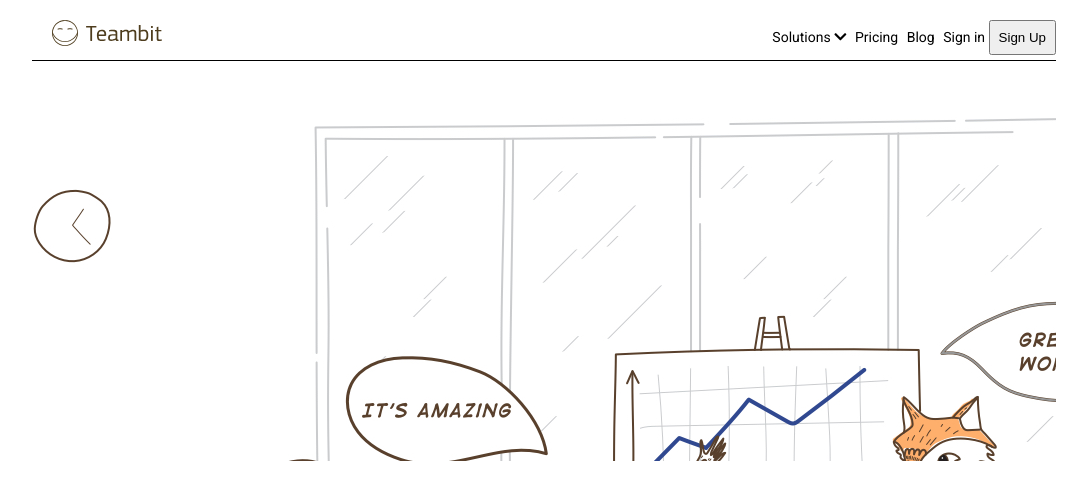
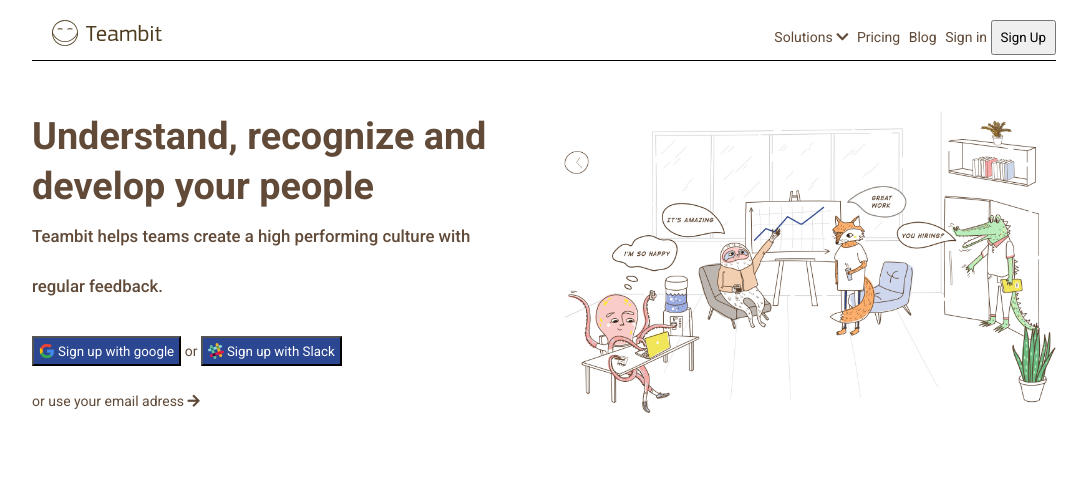
Before and after one commit to PascaSeba/node-sass-teambit, a website: page index.html in a window 1280 px wide. Shown: the whole page, without its empty margins (96-1183 px from the left). Drawn offline with Linux system fonts and the light colour scheme.

Commit message:
Header terminato

```diff
--- a/index.html
+++ b/index.html
@@ -37,7 +37,17 @@
                 <!-- Header inferiore: -->
                 <div class="head_inf flexed">
                     <div class="headinf_text">
-
+                        <h1>Understand, recognize and develop your people</h1>
+                        <p class="main_paragraph">Teambit helps teams create a high performing culture with regular feedback.</p>
+                        <div>
+                            <button><img src="img/google-logo.svg">Sign up with google</button>
+                            <span>or</span>
+                            <button><img src="img/slack-logo.svg">Sign up with Slack</button>
+                            <p>or use your email adress <i class="fas fa-arrow-right"></i></p>
+                        </div>
+                    </div>
+                    <div class="headinf_image">
+                        <img src="img/illustration-main.jpg" alt="">
                     </div>
                 </div>
             </div>
--- a/src/app.scss
+++ b/src/app.scss
@@ -1,6 +1,6 @@
+@import "partials/variables";
 @import "partials/mixins";
 @import "partials/general";
 @import "partials/header";
-@import "partials/variables";
 @import "partials/main";
 @import "partials/footer";
--- a/src/partials/_general.scss
+++ b/src/partials/_general.scss
@@ -5,8 +5,18 @@
 }
 
 body {
-    font-family: 'Roboto', sans-serif;
+    font-family: $my_font_family;
     font-size: 14px;
+    color: $texts_color;
+}
+
+body button {
+    font-family: $my_font_family;
+    cursor: pointer;
+    outline: none;
+    &:hover {
+        background-color: $button_hover_background;
+    }
 }
 
 .little_container {
--- a/src/partials/_header.scss
+++ b/src/partials/_header.scss
@@ -11,14 +11,16 @@
     border-bottom: 1px solid black;
 }
 
-.nav_space ul li {
-    list-style-type: none;
-    display: inline-block;
-    padding-left: 5px;
-}
-
-.nav_space button {
-    padding: 8px;
+.nav_space {
+    ul li {
+        list-style-type: none;
+        display: inline-block;
+        padding-left: 5px;
+        cursor: pointer;
+    }
+    button {
+        padding: 8px;
+    }
 }
 
 
@@ -29,8 +31,40 @@
 
 .head_inf {
     width: 100%;
-    height: 50vh;
-    background-image: url('../../img/illustration-main.jpg');
+    height: fit-content;
+    margin-top: 50px;
+    line-height: 50px;
+}
+
+.headinf_text {
+    width: 50%;
+    margin-right: 40px;
+    h1 {
+        font-size: 2.7em;
+        font-weight: 600;
+    }
+    .main_paragraph {
+        font-size: 1.2em;
+        font-weight: 500;
+        margin-bottom: 15px;
+    }
+    button {
+        background-color: $buttons_color;
+        color: white;
+        padding: 5px;
+    }
+    img {
+        width: 16px;
+        vertical-align: text-bottom;
+        margin-right: 3px;
+    }
+}
+
+.headinf_image {
+    width: 50%;
+    img {
+        width: 100%;
+    }
 }
 
 
--- a/src/partials/_variables.scss
+++ b/src/partials/_variables.scss
@@ -0,0 +1,5 @@
+$buttons_color: #2c4792;
+$texts_color: #614a38;
+$my_font_family: 'Roboto',
+sans-serif;
+$button_hover_background: #1f3470;
```
Also changed, not shown: dist/app.css.
